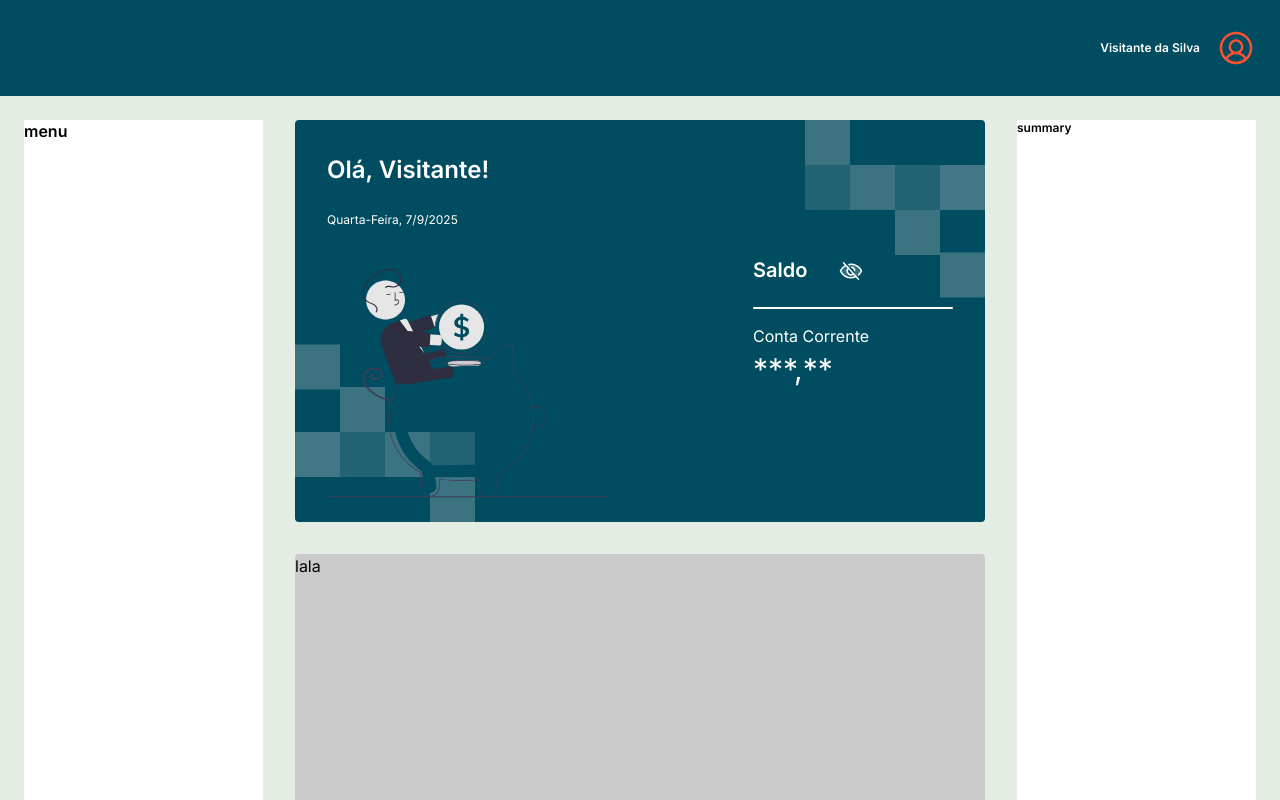
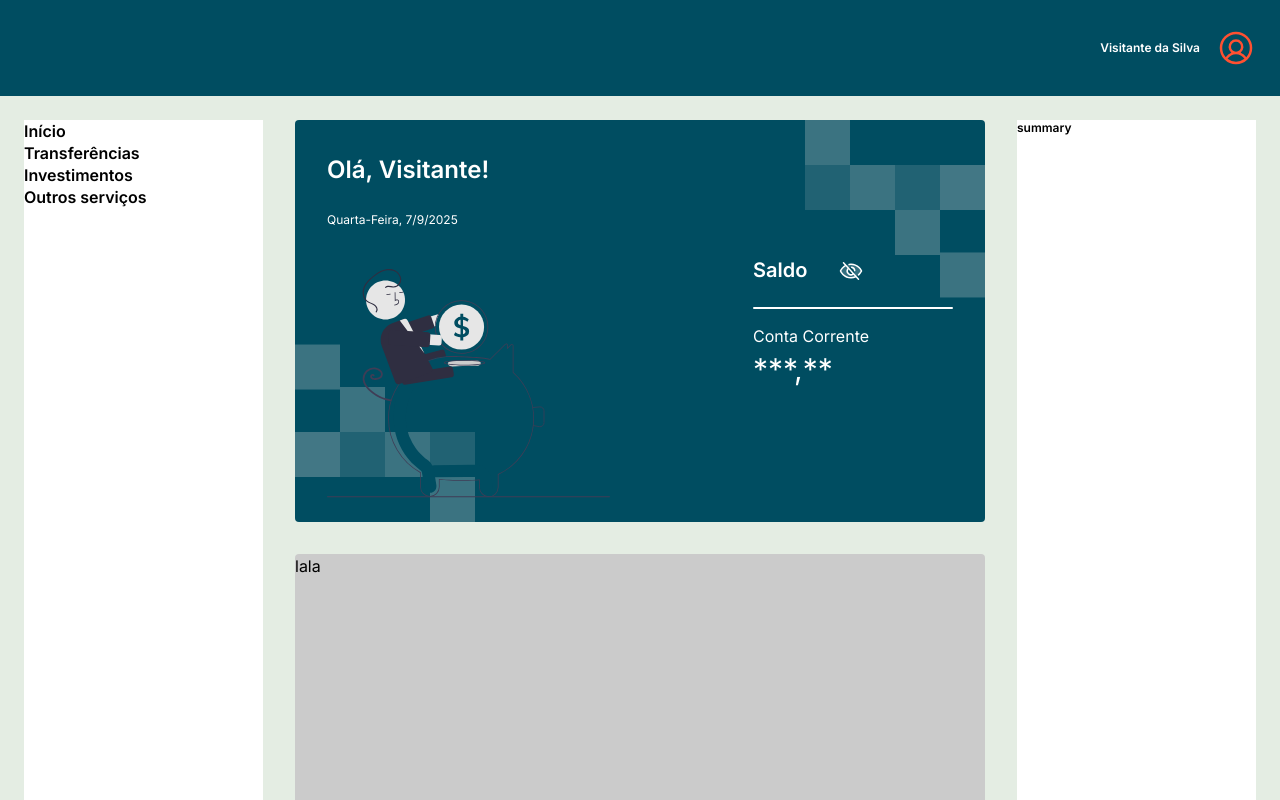
Before and after one commit to M0nicaVaz/fiap-tc-1, a Next.js app: page / in a window 1280 px wide. Shown: the top 800 px of the page. Built offline with nearby package versions, Linux system fonts and the light colour scheme.

Commit message:
feat: hamburguer menu logic

```diff
--- a/package.json
+++ b/package.json
@@ -11,6 +11,7 @@
   "dependencies": {
     "@phosphor-icons/react": "^2.1.10",
     "next": "15.3.5",
+    "prettier-plugin-tailwindcss": "^0.6.14",
     "react": "^19.0.0",
     "react-dom": "^19.0.0"
   },
@@ -22,6 +23,7 @@
     "@types/react-dom": "^19",
     "eslint": "^9",
     "eslint-config-next": "15.3.5",
+    "prettier": "^3.6.2",
     "tailwindcss": "^4",
     "typescript": "^5"
   }
--- a/src/app/(home)/page.tsx
+++ b/src/app/(home)/page.tsx
@@ -1,3 +1,5 @@
+'use client';
+import { useState } from 'react';
 import {
   Header,
   Menu,
@@ -7,11 +9,23 @@ import {
 } from '@/components';
 
 export default function Home() {
+  const [menuOpen, setMenuOpen] = useState(false);
+  const routes = [
+    { label: 'Início', href: '/' },
+    { label: 'Transferências', href: '/transactions' },
+    { label: 'Investimentos', href: '/investimentos' },
+    { label: 'Outros serviços', href: '/others' },
+  ];
+
   return (
     <div className="flex flex-col items-center min-h-screen pb-10 font-sans">
-      <Header />
+      <Header onMenuClick={() => setMenuOpen(true)} />
       <main className="flex  h-full flex-col items-center lg:items-start lg:flex-row gap-6 sm:gap-8 row-start-2 w-full py-6 max-w-7xl px-6 sm:px-[60]">
-        <Menu />
+        <Menu
+          open={menuOpen}
+          onClose={() => setMenuOpen(false)}
+          routes={routes}
+        />
         <div className="flex flex-col gap-6 lg:gap-8 w-full sm:max-w-[690]">
           <WelcomePannel />
           <NewTransaction />
--- a/src/components/Header.tsx
+++ b/src/components/Header.tsx
@@ -1,8 +1,19 @@
-import { UserCircleIcon } from '@phosphor-icons/react/dist/ssr';
+import { UserCircleIcon, ListIcon } from '@phosphor-icons/react/dist/ssr';
 
-export function Header() {
+interface HeaderProps {
+  onMenuClick?: () => void;
+}
+
+export function Header({ onMenuClick }: HeaderProps) {
   return (
-    <header className="h-24 gap-4 bg-foreground-400 w-full flex items-center justify-end-safe px-6">
+    <header className="h-24 gap-4 bg-foreground-400 w-full flex items-center justify-end-safe px-6 relative">
+      <button
+        className="cursor-pointer xl:hidden absolute left-6 top-1/2 -translate-y-1/2 flex items-center justify-center text-white"
+        onClick={onMenuClick}
+        aria-label="Abrir menu"
+      >
+        <ListIcon size={24} weight="bold" className="text-highlight" />
+      </button>
       <span className="text-caption-600 text-white">Visitante da Silva</span>
       <UserCircleIcon className="text-highlight w-10 h-10" />
     </header>
--- a/src/components/Menu.tsx
+++ b/src/components/Menu.tsx
@@ -1,7 +1,41 @@
-export function Menu() {
+import { XIcon } from '@phosphor-icons/react/dist/ssr';
+import { LinkButton } from './NavigationLink';
+
+interface Route {
+  label: string;
+  href: string;
+}
+
+interface MenuProps {
+  open: boolean;
+  onClose: () => void;
+  routes: Route[];
+}
+
+export function Menu({ open, onClose, routes }: MenuProps) {
   return (
-    <section className="text-body-600 bg-white h-dvh w-full hidden xl:block">
-      menu
-    </section>
+    <>
+      <div
+        className={`fixed inset-0 z-40 bg-black/30 transition-opacity duration-200 xl:hidden ${open ? 'opacity-100 pointer-events-auto' : 'opacity-0 pointer-events-none'}`}
+        onClick={onClose}
+        aria-hidden={!open}
+      />
+      <nav
+        className={`text-body-600 bg-white h-dvh w-64 fixed top-0 left-0 z-50 flex flex-col gap-4 p-8 shadow-lg transition-transform duration-200 xl:static xl:shadow-none xl:w-full xl:h-dvh xl:flex xl:flex-col xl:gap-0 xl:p-0 ${open ? 'translate-x-0' : '-translate-x-full'} xl:translate-x-0 xl:opacity-100 xl:pointer-events-auto`}
+        style={{ minWidth: '200px' }}
+        aria-label="Menu de navegação"
+      >
+        <button
+          className="xl:hidden self-end mb-8 text-foreground-400"
+          onClick={onClose}
+          aria-label="Fechar menu"
+        >
+          <XIcon size={24} weight="bold" />
+        </button>
+        {routes.map((route) => (
+          <LinkButton key={route.href} to={route.href} text={route.label} />
+        ))}
+      </nav>
+    </>
   );
 }
--- /dev/null
+++ b/src/components/NavigationLink.tsx
@@ -0,0 +1,18 @@
+import Link from 'next/link';
+import { usePathname } from 'next/navigation';
+
+export interface LinkButtonProps {
+  to: string;
+  text: string;
+}
+
+export function LinkButton({ to, text }: LinkButtonProps) {
+  const pathname = usePathname();
+  const isActive = pathname === to;
+
+  return (
+    <Link href={to} className={`${isActive && 'text-'}`}>
+      {text}
+    </Link>
+  );
+}
--- a/src/components/WelcomePannel.tsx
+++ b/src/components/WelcomePannel.tsx
@@ -46,7 +46,7 @@ export function WelcomePannel() {
 
         <div className="flex flex-col">
           <span className="text-body-400">Conta Corrente</span>
-          <span className="text-highlight-000 ">{formattedBalance()}</span>
+          <span className="text-highlight-400 ">{formattedBalance()}</span>
         </div>
       </div>
     </section>
--- a/src/styles/font.css
+++ b/src/styles/font.css
@@ -16,7 +16,7 @@
   line-height: var(--leading-normal);
 }
 
-@utility text-highlight-000 {
+@utility text-highlight-400 {
   font-size: var(--text-3xl);
   font-weight: var(--font-weight-normal);
   line-height: var(--leading-normal);
```
Also changed, not shown: 1 other file (tests, documents, lock files or other folders).
